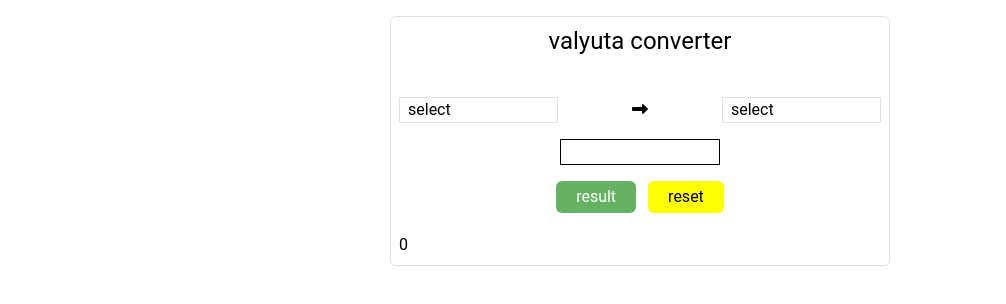
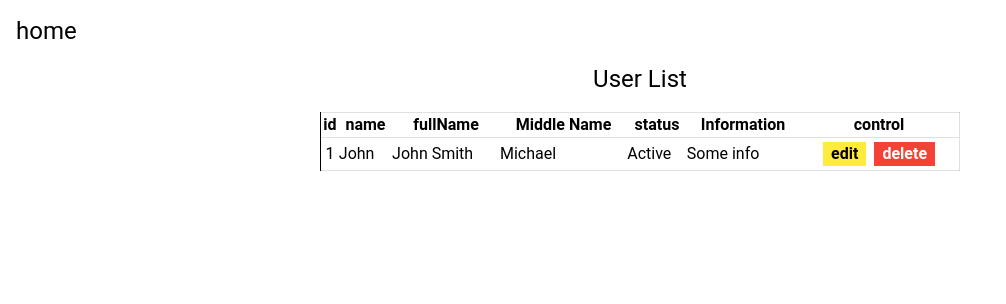
Before and after one commit to Ozodbek-WebDeveloper/valyuta, a Vue app: page /form in a window 1280 px wide. Shown: the top 304 px of the page, without its empty margins (0-1006 px from the left). Built offline with nearby package versions, Linux system fonts and the light colour scheme.

Commit message:
git init

```diff
--- a/src/App.vue
+++ b/src/App.vue
@@ -1,102 +1,13 @@
 <template>
-  <div class="w-[500px] mx-auto border mt-4 py-2 px-2 rounded-md">
-    <h1 class="text-center text-2xl mb-10">valyuta converter</h1>
-    <div class="flex justify-between items-center">
-      <!--  -->
-      <div class="w-33">
-        <select class="w-full border px-2" v-model="selectCurrency">
-          <option value="" disabled selected hidden>select</option>
-          <option :value="item" v-for="item in currencies">{{ item }}</option>
-        </select>
-      </div>
-      <!--  -->
-      <p><i class="fa-solid fa-right-long"></i></p>
-      <!--  -->
-      <div class="w-33">
-        <select class="w-full border px-2" v-model="toCurrency">
-          <option value="" disabled selected hidden>select</option>
-          <option :value="item" v-for="item in currencies">{{ item }}</option>
-        </select>
-      </div>
-      <!--  -->
-    </div>
-    <div class=" my-4 w-33 mx-auto">
-      <input type="number" v-model="changes" class="outline-none pl-2 w-full" style="border: 1px solid black;">
-    </div>
-    <!--  -->
-    <div class="flex justify-center gap-3">
-      <button style="background-color: green;" :class="{ 'disabled': activeBtn }"
-        class="btn text-white px-5 py-1 rounded-md" @click="result">result</button>
-      <button style="background-color: yellow;" class="text-black px-5 py-1 rounded-md" @click="reset">reset</button>
-    </div>
-    <!--  -->
-    <p class="mt-5">{{ answer }}</p>
+  <div>
+    <router-view></router-view>
   </div>
 </template>
-<!--  -->
-<script setup lang="ts">
-import axios from 'axios'
-import { ref, onMounted, watch } from "vue";
+<script>
+export default {
 
-const API = ref('https://v6.exchangerate-api.com/v6/067298adf2c71dfaff087355/latest/')
-const selectCurrency = ref('')
-const toCurrency = ref('')
-const currencies = ref(['USD', 'EUR', 'UZS', 'RUB'])
-const answer = ref('0')
-const changes = ref('')
-const activeBtn = ref(true)
-//
+}
+</script>
+<style lang="">
 
-async function result() {
-  if (!activeBtn) return
-  if (!selectCurrency.value || !toCurrency.value || !changes.value) return
-
-  try {
-    const res = await axios.get(`${API.value}${selectCurrency.value}`)
-    const rate = res.data.conversion_rates[toCurrency.value]
-
-    const amount = +changes.value
-    answer.value = `${amount.toString().replace(/(\d)(?=(\d{3})+(?!\d))/g, "$1 ")} ${selectCurrency.value} = ${(rate * amount).toFixed(2).replace(/(\d)(?=(\d{3})+(?!\d))/g, "$1 ")} ${toCurrency.value}`
-  } catch (error) {
-    console.log(error);
-  }
-}
-
-
-function reset() {
-  selectCurrency.value = ''
-  toCurrency.value = ''
-  changes.value = ''
-  answer.value = ''
-}
-
-watch([selectCurrency, toCurrency, changes], ([select, to, change]) => {
-  activeBtn.value = !(select && to && change);
-})
-
-
-watch([selectCurrency, toCurrency,], ([from, to,]) => {
-  if (from && to) {
-    getCurrency(from, to,)
-  }
-})
-
-async function getCurrency(from: string, to: string,) {
-  try {
-    const res = await axios.get(`${API.value}${from}`)
-    const rate = res.data.conversion_rates[to]
-    answer.value = `1 ${from} = ${rate.toFixed(2).replace(/(\d)(?=(\d{3})+(?!\d))/g, "$1 ")} ${to}`
-  } catch (error) {
-    console.log(error)
-  }
-}
-
-
-</script>
-<!--  -->
-<style>
-.btn.disabled {
-  opacity: 0.6;
-  cursor: no-drop;
-}
 </style>
--- /dev/null
+++ b/src/components/converter.vue
@@ -0,0 +1,105 @@
+<template>
+  <div class="pa-4" >
+    <button class="text-h5" @click="$router.push('/')" >home</button>
+  </div>
+  <div class="w-[500px] mx-auto border mt-4 py-2 px-2 rounded-md">
+    <h1 class="text-center text-2xl mb-10">valyuta converter</h1>
+    <div class="flex justify-between items-center">
+      <!--  -->
+      <div class="w-33">
+        <select class="w-full border px-2" v-model="selectCurrency">
+          <option value="" disabled selected hidden>select</option>
+          <option :value="item" v-for="item in currencies">{{ item }}</option>
+        </select>
+      </div>
+      <!--  -->
+      <p><i class="fa-solid fa-right-long"></i></p>
+      <!--  -->
+      <div class="w-33">
+        <select class="w-full border px-2" v-model="toCurrency">
+          <option value="" disabled selected hidden>select</option>
+          <option :value="item" v-for="item in currencies">{{ item }}</option>
+        </select>
+      </div>
+      <!--  -->
+    </div>
+    <div class=" my-4 w-33 mx-auto">
+      <input type="number" v-model="changes" class="outline-none pl-2 w-full" style="border: 1px solid black;">
+    </div>
+    <!--  -->
+    <div class="flex justify-center gap-3">
+      <button style="background-color: green;" :class="{ 'disabled': activeBtn }"
+        class="btn text-white px-5 py-1 rounded-md" @click="result">result</button>
+      <button style="background-color: yellow;" class="text-black px-5 py-1 rounded-md" @click="reset">reset</button>
+    </div>
+    <!--  -->
+    <p class="mt-5">{{ answer }}</p>
+  </div>
+</template>
+<!--  -->
+<script setup lang="ts">
+import axios from 'axios'
+import { ref, onMounted, watch } from "vue";
+
+const API = ref('https://v6.exchangerate-api.com/v6/067298adf2c71dfaff087355/latest/')
+const selectCurrency = ref('')
+const toCurrency = ref('')
+const currencies = ref(['USD', 'EUR', 'UZS', 'RUB'])
+const answer = ref('0')
+const changes = ref('')
+const activeBtn = ref(true)
+//
+
+async function result() {
+  if (!activeBtn) return
+  if (!selectCurrency.value || !toCurrency.value || !changes.value) return
+
+  try {
+    const res = await axios.get(`${API.value}${selectCurrency.value}`)
+    const rate = res.data.conversion_rates[toCurrency.value]
+
+    const amount = +changes.value
+    answer.value = `${amount.toString().replace(/(\d)(?=(\d{3})+(?!\d))/g, "$1 ")} ${selectCurrency.value} = ${(rate * amount).toFixed(2).replace(/(\d)(?=(\d{3})+(?!\d))/g, "$1 ")} ${toCurrency.value}`
+  } catch (error) {
+    console.log(error);
+  }
+}
+
+
+function reset() {
+  selectCurrency.value = ''
+  toCurrency.value = ''
+  changes.value = ''
+  answer.value = ''
+}
+
+watch([selectCurrency, toCurrency, changes], ([select, to, change]) => {
+  activeBtn.value = !(select && to && change);
+})
+
+
+watch([selectCurrency, toCurrency,], ([from, to,]) => {
+  if (from && to) {
+    getCurrency(from, to,)
+  }
+})
+
+async function getCurrency(from: string, to: string,) {
+  try {
+    const res = await axios.get(`${API.value}${from}`)
+    const rate = res.data.conversion_rates[to]
+    answer.value = `1 ${from} = ${rate.toFixed(2).replace(/(\d)(?=(\d{3})+(?!\d))/g, "$1 ")} ${to}`
+  } catch (error) {
+    console.log(error)
+  }
+}
+
+
+</script>
+<!--  -->
+<style>
+.btn.disabled {
+  opacity: 0.6;
+  cursor: no-drop;
+}
+</style>
--- /dev/null
+++ b/src/components/form.vue
@@ -0,0 +1,48 @@
+<template>
+  <div class="pa-4">
+    <button class="text-h5" @click="$router.push('/')">home</button>
+  </div>
+
+  <div class="w-50 mx-auto">
+    <h1 class="text-h5 text-center mb-4">User List</h1>
+    <table class="border w-full ">
+      <thead class="border-b">
+        <tr>
+          <th class="border-l  text-center">id</th>
+          <th>name</th>
+          <th>fullName</th>
+          <th>Middle Name</th>
+          <th>status</th>
+          <th>Information</th>
+          <th>control</th>
+        </tr>
+      </thead>
+      <tbody>
+        <tr>
+          <td class="border-l text-center">1</td>
+          <td>John</td>
+          <td>John Smith</td>
+          <td>Michael</td>
+          <td>Active</td>
+          <td>Some info</td>
+          <th>
+            <div class="flex gap-2 pa-1 justify-center ">
+              <button class="bg-yellow px-2">edit</button>
+              <button class="bg-red px-2">delete</button>
+            </div>
+          </th>
+        </tr>
+      </tbody>
+    </table>
+  </div>
+</template>
+<script setup  lang="ts"  >
+
+
+
+</script>
+<style>
+/* table,thead,th {
+  border: 1px solid black;
+} */
+</style>
--- /dev/null
+++ b/src/components/header.vue
@@ -0,0 +1,17 @@
+<template>
+  <div class="border w-33 mx-auto mt-5 pa-2" >
+    <h1  class="text-center text-h5" >tesk one</h1>
+    <div class="flex justify-space-between" >
+      <h1 class="cursor-pointer" @click="$router.push({name:'converter'})" >Valyuta</h1>
+      <h1 class="cursor-pointer"  @click="$router.push({name:'form'})" >Forma 1</h1>
+    </div>
+  </div>
+</template>
+<script>
+export default {
+
+}
+</script>
+<style lang="">
+
+</style>
--- a/src/main.ts
+++ b/src/main.ts
@@ -7,6 +7,8 @@ import { createVuetify } from "vuetify";
 import * as components from "vuetify/components";
 import * as directives from "vuetify/directives";
 
+import router from "./router";
+
 import App from "./App.vue";
 const app = createApp(App);
 const vuetify = createVuetify({
@@ -14,5 +16,5 @@ const vuetify = createVuetify({
   directives,
 });
 app.use(vuetify);
-
+app.use(router)
 app.mount("#app");
--- /dev/null
+++ b/src/router/index.ts
@@ -0,0 +1,26 @@
+import { createRouter, createWebHistory } from "vue-router";
+//
+import Header from "@/components/header.vue";
+//
+const router = createRouter({
+  history: createWebHistory(import.meta.env.BASE_URL),
+  routes: [
+    {
+      path: "/",
+      name: "home",
+      component: Header,
+    },
+    {
+      path: "/converter",
+      name: "converter",
+      component: () => import("@/components/converter.vue"),
+    },
+    {
+      path:'/form',
+      name:'form',
+      component:() => import('@/components/form.vue')
+    }
+  ],
+});
+
+export default router;
```
